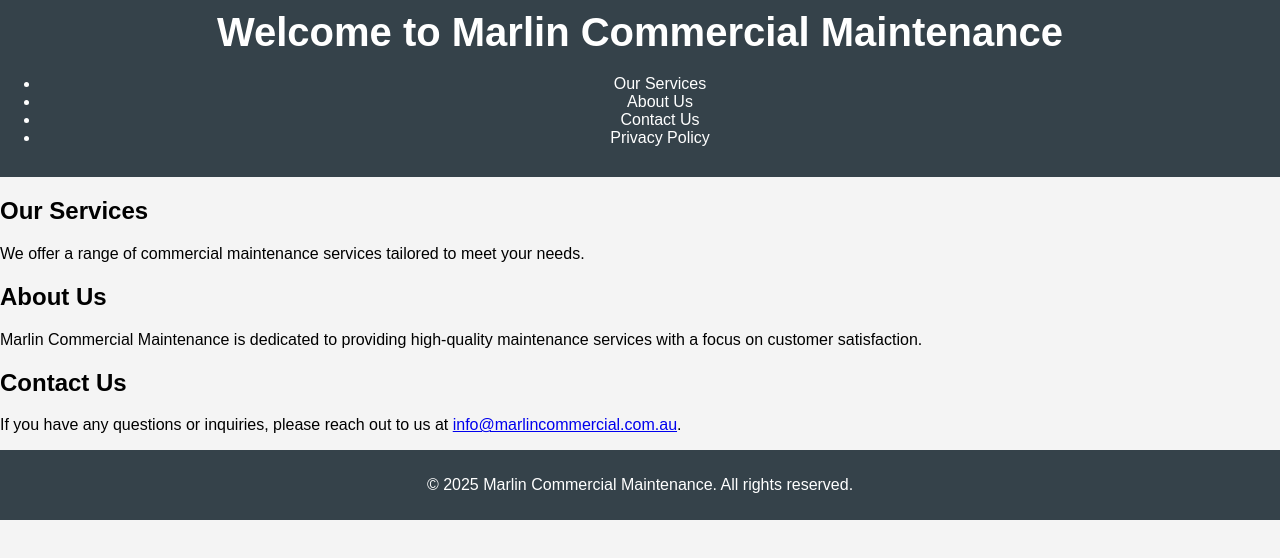
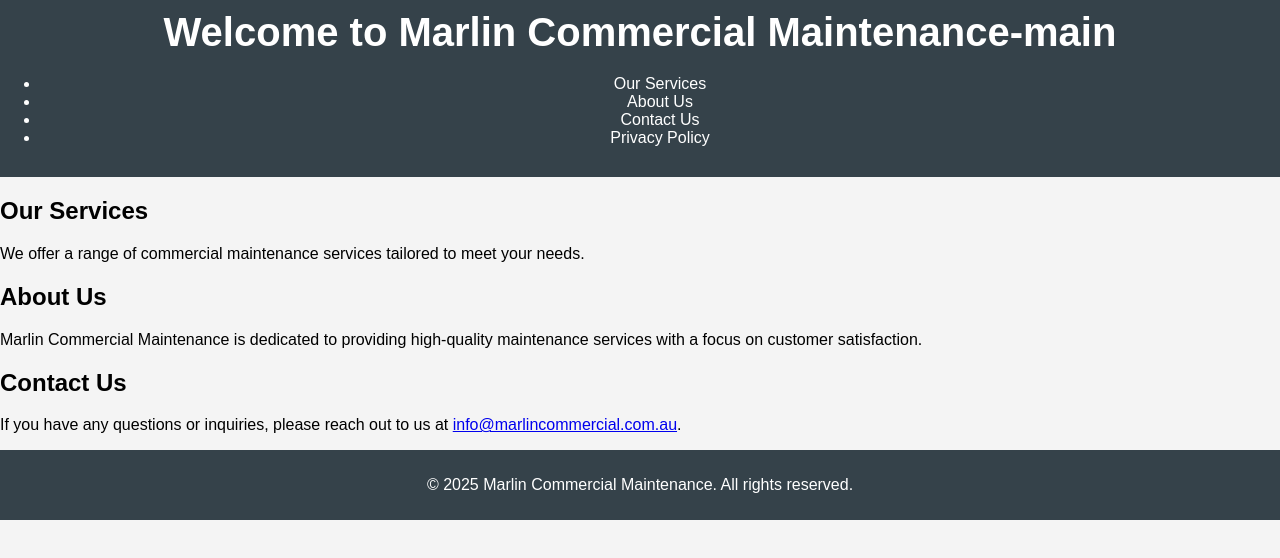
Before and after one commit to amdaws/marlincommercial.com.au, a website: page index.html in a window 1280 px wide. Drawn offline with Linux system fonts and the light colour scheme.

Commit message:
Update index.html

```diff
--- a/index.html
+++ b/index.html
@@ -8,7 +8,7 @@
 </head>
 <body>
     <header>
-        <h1>Welcome to Marlin Commercial Maintenance</h1>
+        <h1>Welcome to Marlin Commercial Maintenance-main</h1>
         <nav>
             <ul>
                 <li><a href="#services">Our Services</a></li>
```
